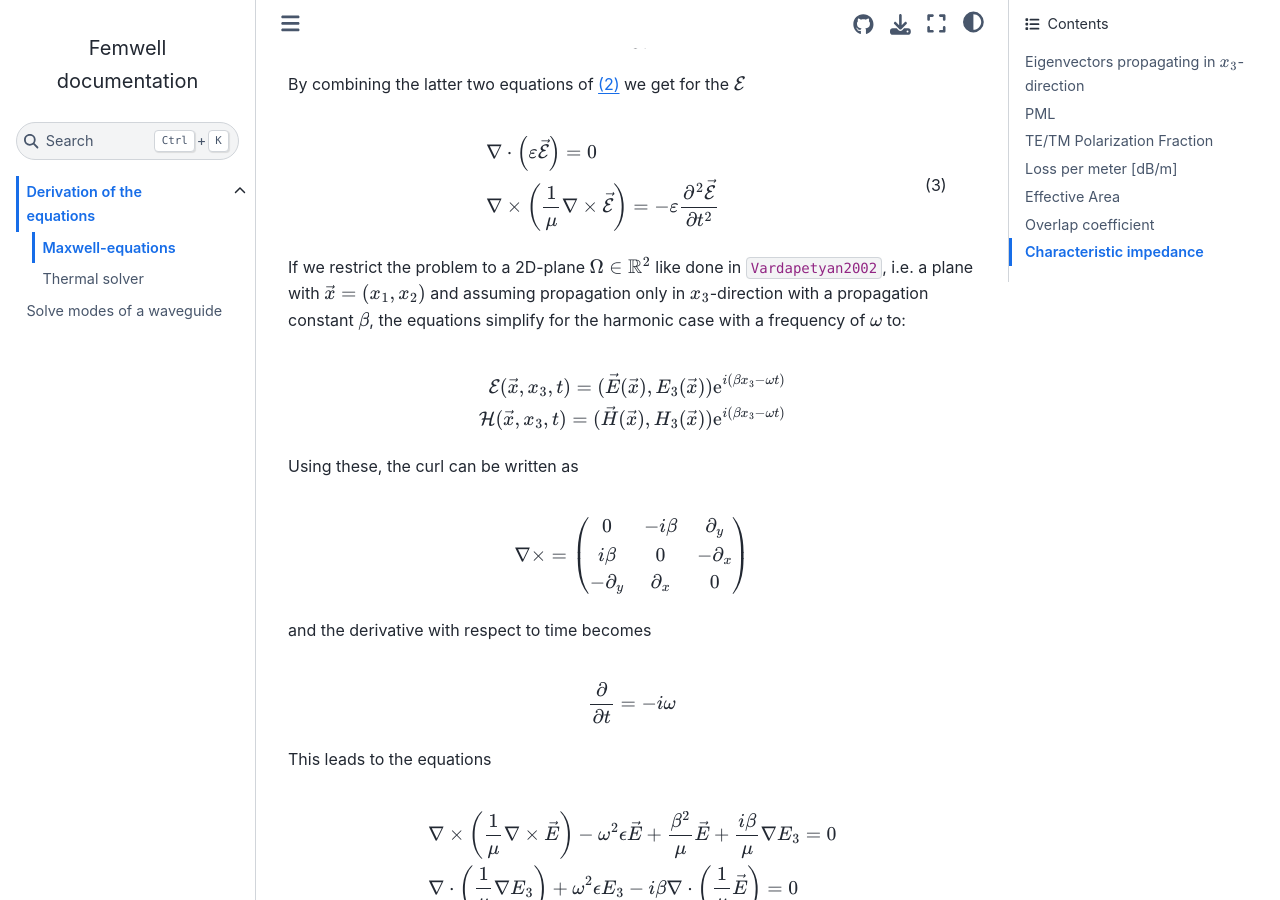
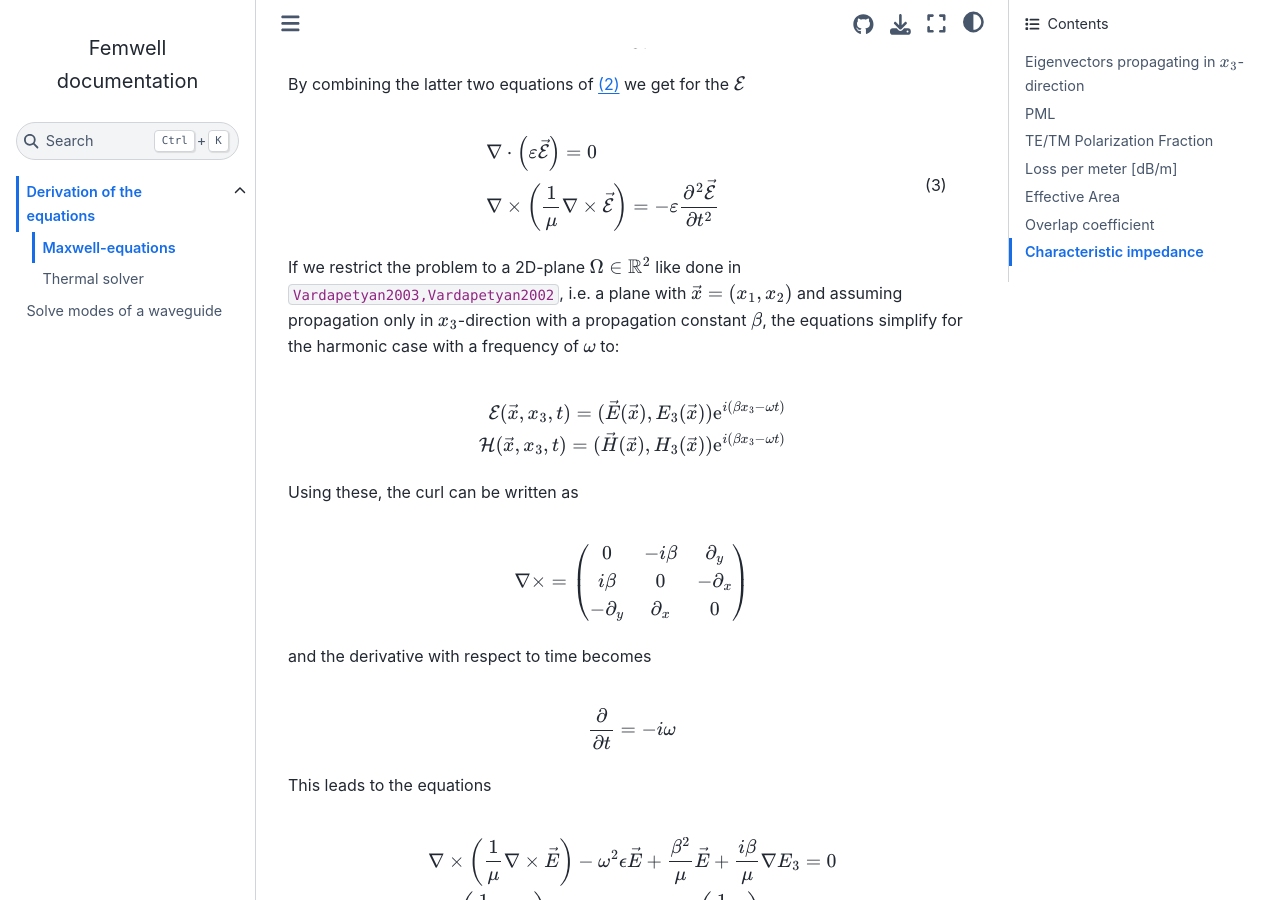
Before and after one commit to HelgeGehring/femwell, a Sphinx documentation site: the page built from docs/source/math/maxwell.rst, in a window 1280 px wide and 900 px high, scrolled down 736 px. Built offline with Sphinx 7.4.7 and the Sphinx Book theme 1.1.4, drawn with Linux system fonts in a browser that asks for light colours; cross-references to code outside the pages are shown as plain code; part of the change alters nothing that is shown.

```diff
--- a/docs/source/math/maxwell.rst
+++ b/docs/source/math/maxwell.rst
@@ -45,7 +45,7 @@ By combining the latter two equations of :eq:`maxwell_no_sources` we get for the
     =
     - \varepsilon \frac{\partial^2 \vec{\mathcal{E}}}{\partial t^2}
 
-If we restrict the problem to a 2D-plane :math:`\Omega \in \mathbb{R}^2` like done in :cite:`Vardapetyan2002`,
+If we restrict the problem to a 2D-plane :math:`\Omega \in \mathbb{R}^2` like done in :cite:`Vardapetyan2003,Vardapetyan2002`,
 i.e. a plane with :math:`\vec{x}=(x_1,x_2)` and
 assuming propagation only in :math:`x_3`-direction with a propagation constant :math:`\beta`,
 the equations simplify for the harmonic case with a frequency of :math:`\omega` to:
--- a/docs/source/references.bib
+++ b/docs/source/references.bib
@@ -20,3 +20,17 @@
     title = {Hp-Vector Finite Element Method for the Full-Wave Analysis of Waveguides with No Spurious Modes},
     journal = {Electromagnetics}
 }
+
+@article{Vardapetyan2003,
+  doi = {10.1016/s0045-7825(02)00539-x},
+  url = {https://doi.org/10.1016/s0045-7825(02)00539-x},
+  year = {2003},
+  month = jan,
+  publisher = {Elsevier {BV}},
+  volume = {192},
+  number = {1-2},
+  pages = {185--201},
+  author = {L. Vardapetyan and L. Demkowicz and D. Neikirk},
+  title = {hp-Vector finite element method for eigenmode analysis of waveguides},
+  journal = {Computer Methods in Applied Mechanics and Engineering}
+}
```
